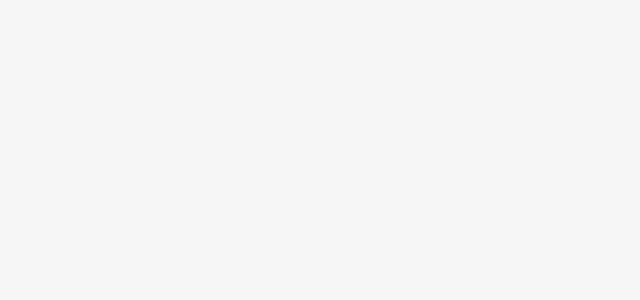
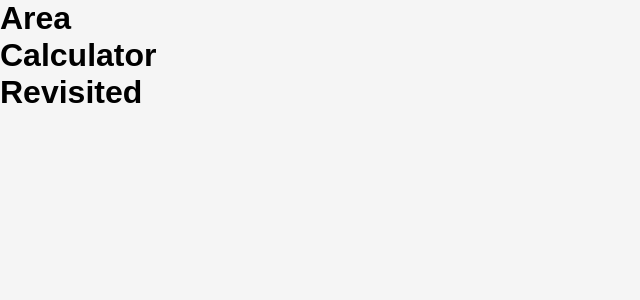
Before and after one commit to hildergill/area-calculator-revisited, a React (Vite) app: page / in a window 1280 px wide. Shown: the top 300 px of the page, without its empty margins (0-640 px from the left). Built offline with nearby package versions, Linux system fonts and the light colour scheme.

Commit message:
This is good

```diff
--- /dev/null
+++ b/locales/en/common.json
@@ -0,0 +1,4 @@
+{
+	"test": "Test",
+	"appName": "Area Calculator Revisited"
+}
--- a/package.json
+++ b/package.json
@@ -17,8 +17,11 @@
 		"preview": "vite preview"
 	},
 	"dependencies": {
+		"i18next": "^21.6.14",
+		"i18next-browser-languagedetector": "^6.1.4",
 		"react": "^17.0.2",
 		"react-dom": "^17.0.2",
+		"react-i18next": "^11.16.2",
 		"sass": "^1.49.9"
 	},
 	"devDependencies": {
--- a/src/components/App.tsx
+++ b/src/components/App.tsx
@@ -1,6 +1,10 @@
+import HeaderComponent from "./HeaderComponent";
+
 const App = () => {
 	return (
 		<>
+			<HeaderComponent />
+
 			{/** @TODO Add something here later */}
 			{/** @TODO Add something here later */}
 			{/** @TODO Add something here later */}
--- a/src/components/HeaderComponent.tsx
+++ b/src/components/HeaderComponent.tsx
@@ -1,7 +1,13 @@
-const HeaderComponent = () =>{
-    return <header>
-<h1>Area Calculator Revisited</h1>
-    </header>
+import { useTranslation } from "react-i18next";
+
+const HeaderComponent = () => {
+	const { t } = useTranslation();
+
+	return (
+		<header>
+			<h1>{t("common:appName")}</h1>
+		</header>
+	);
 };
 
 export default HeaderComponent;
--- /dev/null
+++ b/src/localization.ts
@@ -0,0 +1,19 @@
+import i18next, { Resource } from "i18next";
+import I18nextBrowserLanguageDetector from "i18next-browser-languagedetector";
+import { initReactI18next } from "react-i18next";
+
+import CommonEn from "../locales/en/common.json";
+
+export const resources: Resource = {
+	en: {
+		common: CommonEn
+	}
+};
+
+i18next
+	.use(initReactI18next)
+	.use(I18nextBrowserLanguageDetector)
+	.init({
+		supportedLngs: ["en"],
+		resources
+	});
--- a/src/main.tsx
+++ b/src/main.tsx
@@ -1,5 +1,7 @@
 import ReactDOM from "react-dom";
 import App from "./components/App";
+
+import "./localization";
 
 import "./styles/common.scss";
 
```
Also changed, not shown: 1 other file (tests, documents, lock files or other folders).
